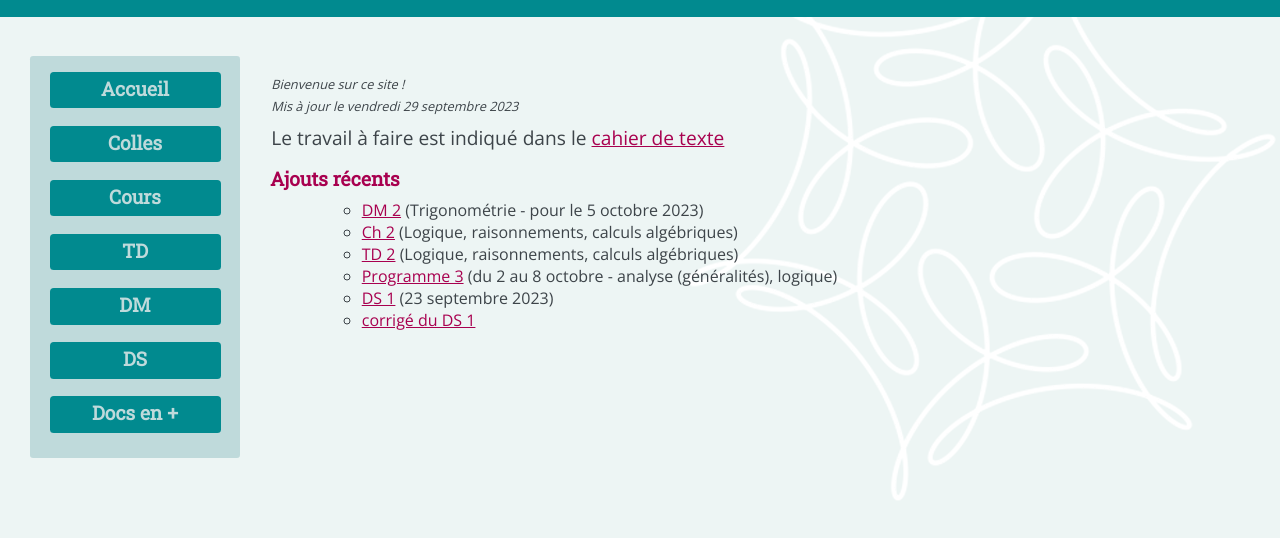
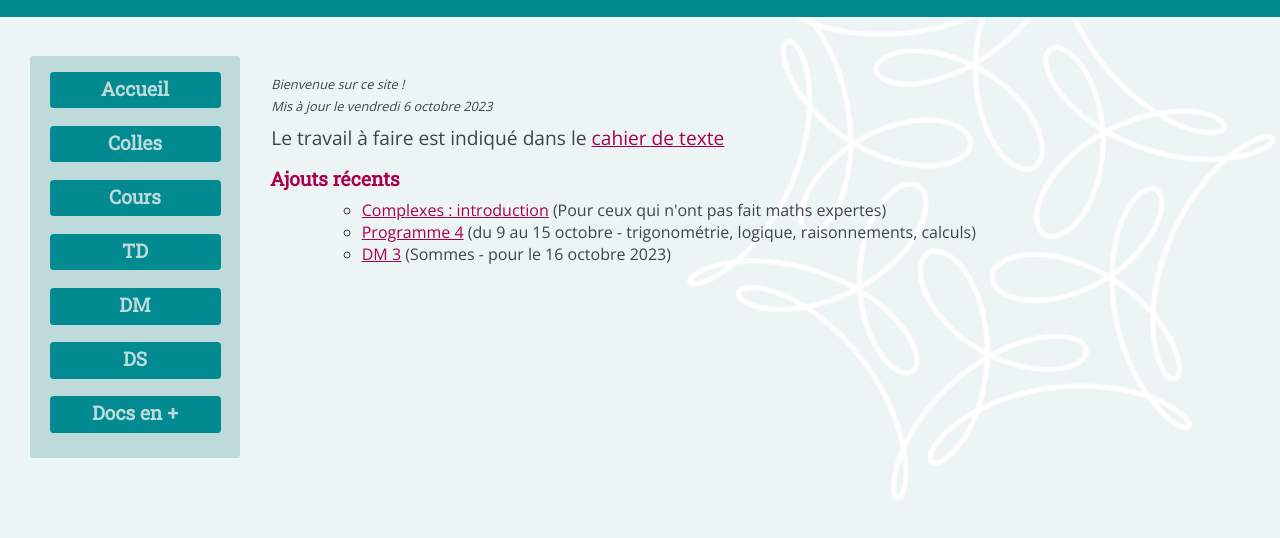
Before and after one commit to dsembely/dsembely.github.io, a plain HTML site: page index.html in a window 1280 px wide. Shown: the part 80-618 px from the top of the page. Drawn offline with nearby package versions, Linux system fonts and the light colour scheme.

Commit message:
Add files via upload

```diff
--- a/index.html
+++ b/index.html
@@ -33,7 +33,7 @@
       <div id="contenu">
         <div>
 <p><span style="font-style: italic; font-size: 0.8em">Bienvenue sur ce site !<br>
-Mis à jour le vendredi 29 septembre 2023<br>
+Mis à jour le vendredi 6 octobre 2023<br>
               <div>
           <p><span style="font-size: 1.2em">Le travail à faire est indiqué dans le <a href="https://docs.google.com/spreadsheets/d/16Nqx22sK83070CEF63isgKDaKVMM8Iw7_msX2IOt4SE/edit?usp=sharing" target="_blank">cahier de texte</a>
           </p>
@@ -42,12 +42,9 @@ Mis à jour le vendredi 29 septembre 2023<br>
 </span></h3>
             <ul>
               <ul>
-<li><!-- 272 --><a href="DM/DM02.pdf" target="_blank">DM 2</a> (Trigonométrie - pour le 5 octobre 2023)</li>
-<li><!-- 272 --><a href="Cours/Ch02_Logique_Calculs_e.pdf" target="_blank">Ch 2</a> (Logique, raisonnements, calculs algébriques)</li>
-<li><!-- 272 --><a href="TD/TD02_Logique.pdf" target="_blank">TD 2</a> (Logique, raisonnements, calculs algébriques)</li>
-<li><!-- 272 --><a href="Colles/Prog_PTSI2_03.pdf" target="_blank">Programme 3</a> (du 2 au 8 octobre - analyse (généralités), logique)</li>
-<li><!-- 266 --><a href="DS/DS01.pdf" target="_blank">DS 1</a> (23 septembre 2023)</li>
-<li><!-- 266 --><a href="DS/DS01c.pdf" target="_blank">corrigé du DS 1</a></li>
+<li><!-- 279 --><a href="Cours/Ch04_Complexes_PRECOURS_e.pdf" target="_blank">Complexes : introduction</a> (Pour ceux qui n'ont pas fait maths expertes)</li>
+<li><!-- 279 --><a href="Colles/Prog_PTSI2_04.pdf" target="_blank">Programme 4</a> (du 9 au 15 octobre - trigonométrie, logique, raisonnements, calculs)</li>
+<li><!-- 279 --><a href="DM/DM03.pdf" target="_blank">DM 3</a> (Sommes - pour le 16 octobre 2023)</li>
               </ul>
             </ul>
           </div>
```
Also changed, not shown: colles.html (+1 -0 lines), cours.html (+1 -0 lines), dm.html (+1 -0 lines), 4 other files.
